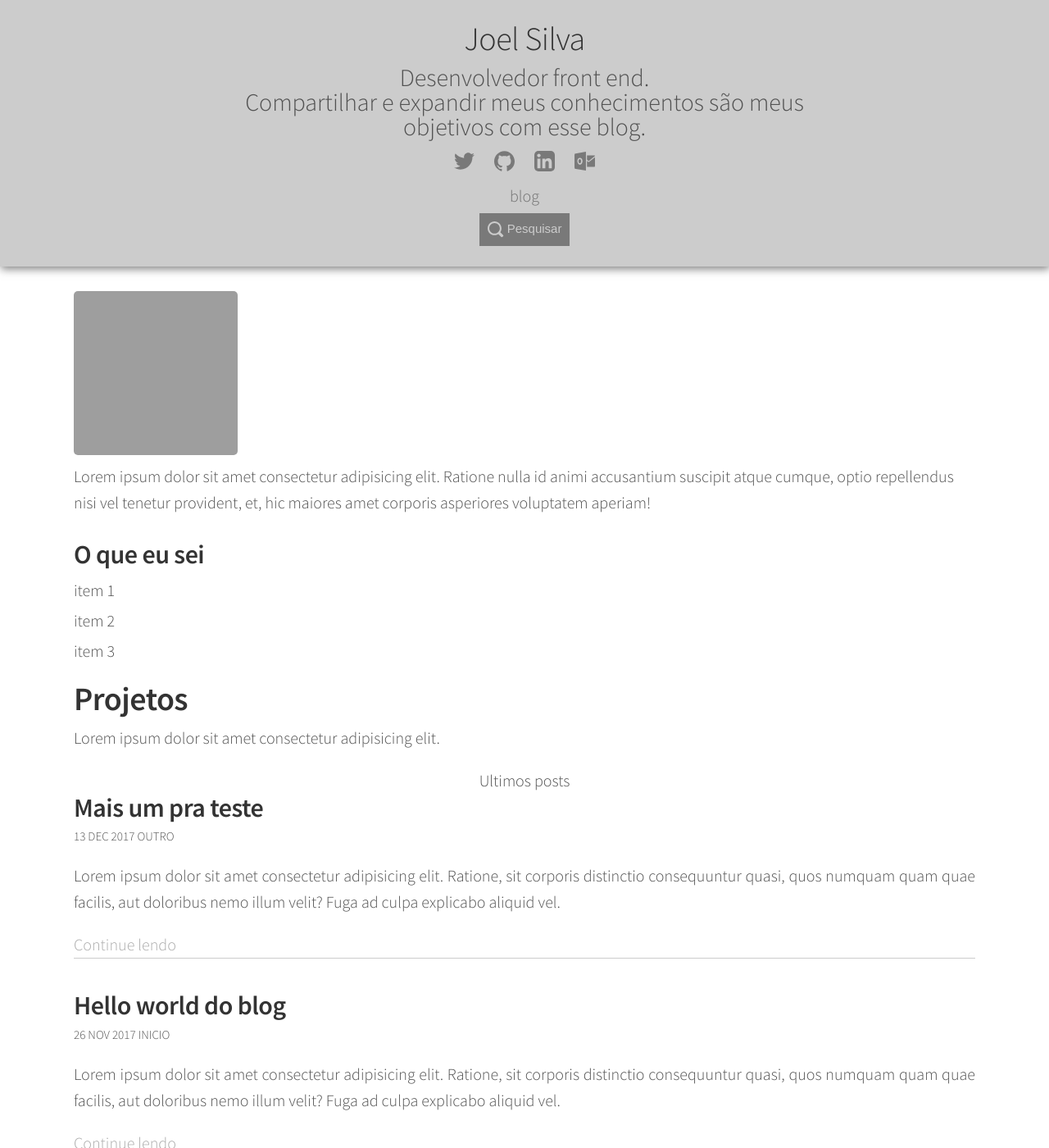
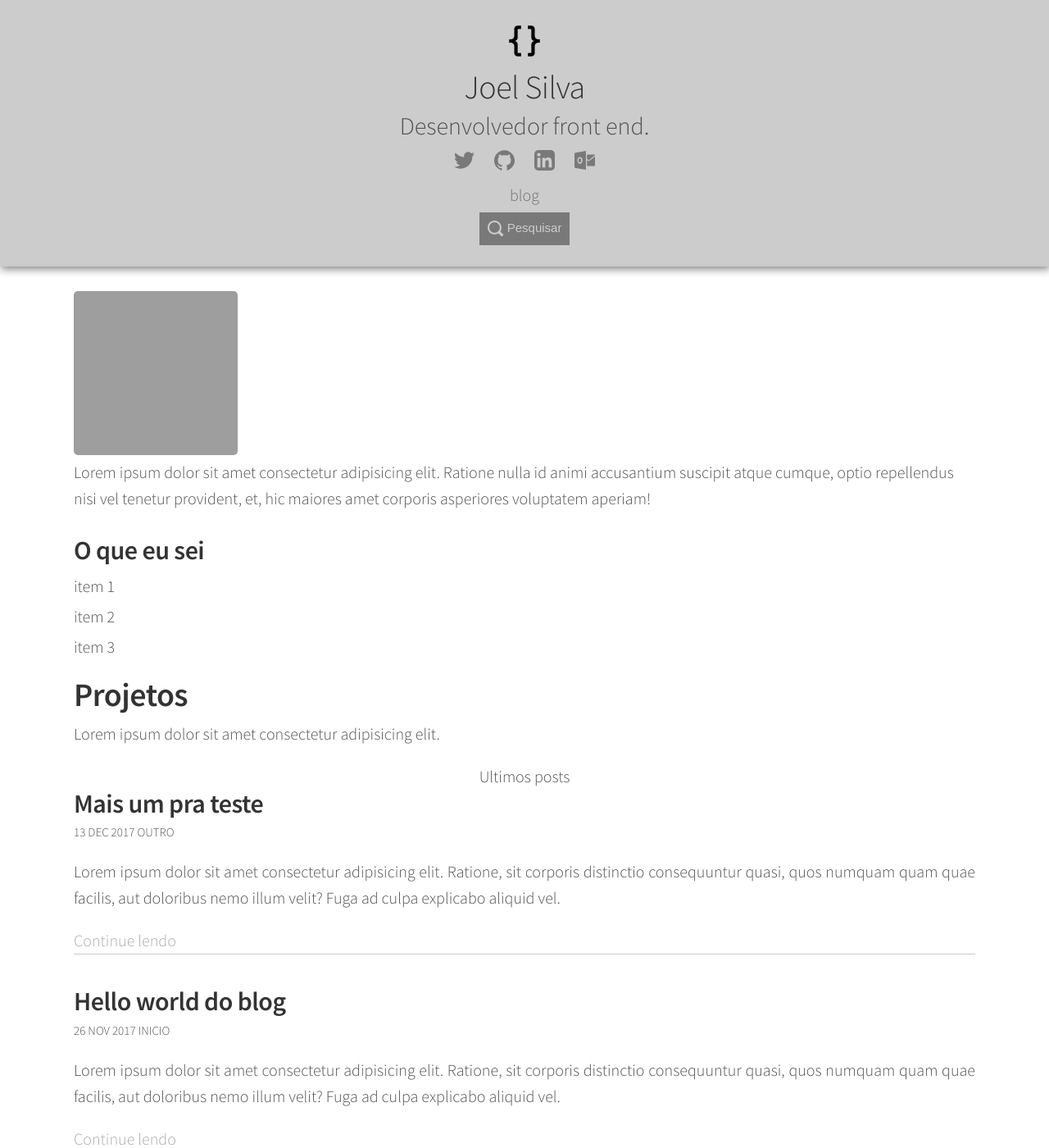
Before and after one commit to Jhoow13/joel-blog, a Jekyll site: the page built from index.md, in a window 1280 px wide and 1400 px high. Shown: the whole window at 82% size. Built offline with Jekyll 4.4.1, drawn with Linux system fonts in a browser that asks for light colours; grey boxes are pictures that could not be loaded.

Commit message:
New header behavior and style

```diff
--- a/_includes/header.html
+++ b/_includes/header.html
@@ -1,26 +1,34 @@
 <header class="masthead">
+  <a href="{{ site.baseurl }}/">
+    <img class="logo" src="../src/imgs/icons/logo.png" alt="Logo do site abre e fecha chaves">
+  </a>
   <h1 class="masthead-title">
-    <a href="{{ site.baseurl }}/">
       {{site.title}}
-    </a>
   </h1>
   <p class="blog-initial-info">
     Desenvolvedor front end.<br>
-    Compartilhar e expandir meus conhecimentos são meus objetivos com esse blog.
   </p>
   <nav class="masthead-nav">
     <ul class="social-icons">
       <li>
-        <a href="{{site.twitter}}" target="_blank" rel="noopener noreferrer"><img src="../src/imgs/icons/twitter.svg" alt=""></a>
+        <a href="{{site.twitter}}" target="_blank" rel="noopener noreferrer">
+          <img src="../src/imgs/icons/twitter.svg" alt="Icone com link twitter">
+      </a>
       </li>
       <li>
-        <a href="{{site.github}}" target="_blank" rel="noopener noreferrer"><img src="../src/imgs/icons/github.svg" alt=""></a>
+        <a href="{{site.github}}" target="_blank" rel="noopener noreferrer">
+          <img src="../src/imgs/icons/github.svg" alt="Icone com link github">
+      </a>
       </li>
       <li>
-        <a href="{{site.linkedin}}" target="_blank" rel="noopener noreferrer"><img src="../src/imgs/icons/linkedin.svg" alt=""></a>
+        <a href="{{site.linkedin}}" target="_blank" rel="noopener noreferrer">
+          <img src="../src/imgs/icons/linkedin.svg" alt="Icone com link linkedin">
+      </a>
       </li>
       <li>
-        <a href="mailto:{{site.email}}" target="_blank" rel="noopener noreferrer"><img src="../src/imgs/icons/outlook.svg" alt=""></a>
+        <a href="mailto:{{site.email}}" target="_blank" rel="noopener noreferrer">
+          <img src="../src/imgs/icons/outlook.svg" alt="Icone com link outlook">
+      </a>
       </li>
     </ul>
     <ul>
@@ -30,13 +38,14 @@
       </li>
       {% endif %} {% endfor %}
     </ul>
-  </nav>
-
     <button id="btnSearch" class="button-search">
       <img src="../src/imgs/icons/search.svg">
       <span>Pesquisar</span>
     </button>
+  </nav>
+</header>
 
+<header class="smaller"></header>
 
 <div id="modalPesquisa" class="modal">
   <div class="modal-content">
@@ -47,4 +56,3 @@
     </div>
   </div>
 </div>
-</header>
--- a/_sass/_layout.scss
+++ b/_sass/_layout.scss
@@ -1,7 +1,3 @@
-.lead {
-  font-size: 1.25rem;
-}
-
 .container {
   display: flex;
   flex-flow: row wrap;
@@ -11,19 +7,23 @@
 
 .masthead {
   width: 100%;
-  min-height: 100px;
+  height: 325px;
   background-color: #ccc;
   box-shadow: 1px 3px 10px rgba(0, 0, 0, .5);
   text-align: center;
   padding: 25px 0;
+
+  img.logo{
+    margin: 0 auto;
+    display: inline-block;
+    &:hover{
+      animation: shake .3s;
+    }
+  }
+
   &-title {
     font-weight: 300;
-    a {
-      color: #333;
-      &:hover{
-        animation: shake .3s;
-      }
-    }
+    color: #333;
   }
 
   p.blog-initial-info{
@@ -86,6 +86,25 @@
       display: inline-block;
       vertical-align: middle;
     }
+  }
+
+}
+
+.smaller{
+  position: fixed;
+  background-color: #ccc;
+  top: -100px;
+  padding: 25px 0;
+  box-shadow: 1px 3px 10px rgba(0, 0, 0, .5);
+  width: 100%;
+  height: 50px;
+  transition: top .8s ease;
+  * {
+    display: none;
+  }
+
+  &.top0{
+    top:0;
   }
 }
 
@@ -208,6 +227,12 @@
   }
 }
 
+.about{
+  &-title{
+    margin-bottom: .25rem;
+  }
+}
+
 @media screen and (max-width: 550px){
   .masthead p.blog-initial-info{
     font-size: 1em;
--- a/src/js/main.js
+++ b/src/js/main.js
@@ -3,6 +3,7 @@
 var btn = document.getElementById("btnSearch");
 var span = document.querySelector(".close");
 var list = document.getElementById('searchList');
+var header = document.querySelector(".smaller");
 var postList;
 
 function getPostList(){
@@ -50,6 +51,16 @@
   }
 }
 
+function resizeHeader(){
+  if (window.pageYOffset > 332){
+    header.classList.add('top0');
+  }else{
+    header.classList.remove('top0');
+  }
+}
+
+window.addEventListener('scroll', resizeHeader)
+
 btn.addEventListener('click',function(e){
   modalStatus(false);
 });
```
Lines whose indentation alone changed are shown as unchanged.
